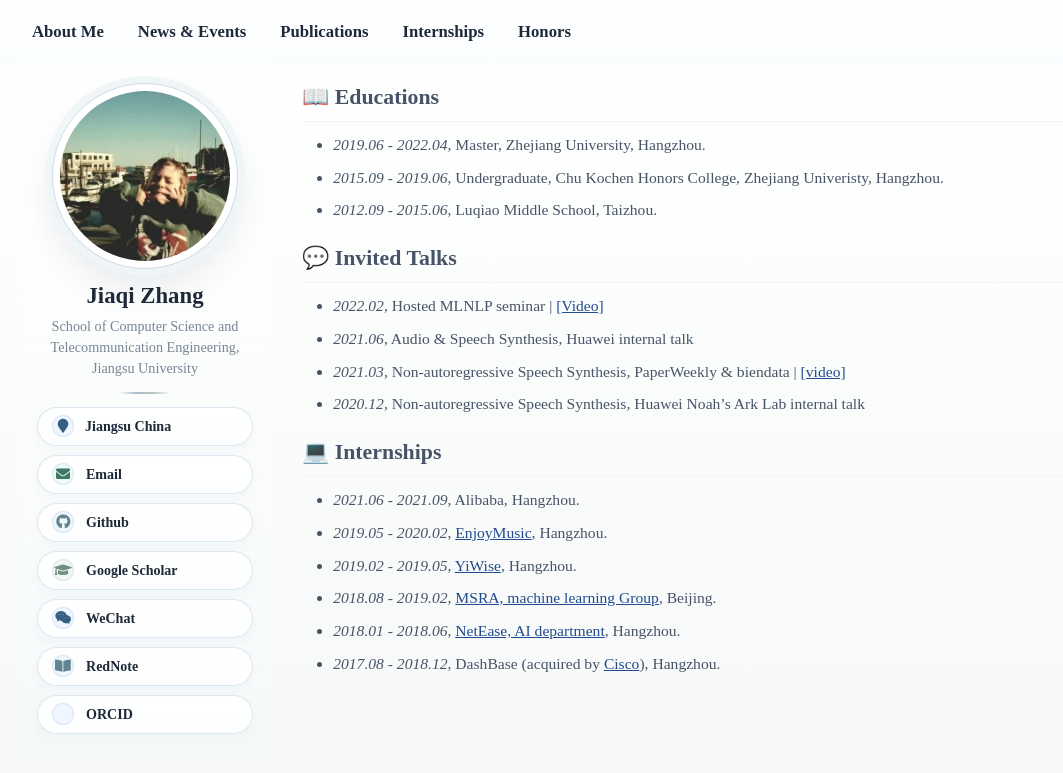
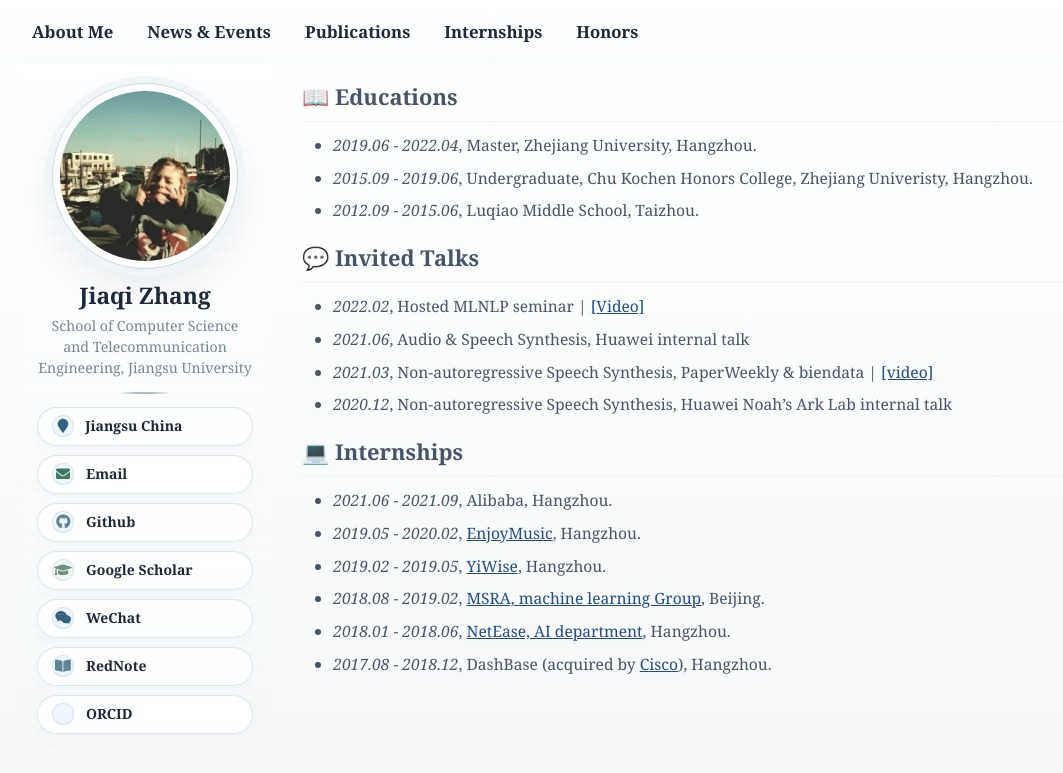
Before and after one commit to JiaqiZhang-Sengoku/JiaqiZhang-Sengoku.github.io, a Jekyll site: the page built from _pages/includes/others.md, in a window 1280 px wide. Shown: the top 773 px of the page, without its empty margins (18-1081 px from the left). Built offline with Jekyll 4.4.1, drawn with Linux system fonts in a browser that asks for light colours; our own code applies the rules of GitHub Pages for plain Markdown files.

Commit message:
20260707

```diff
--- a/_sass/_variables.scss
+++ b/_sass/_variables.scss
@@ -13,8 +13,8 @@ $paragraph-indent           : false; // true, false (default)
 $indent-var                 : 0.5em;
 
 /* system typefaces */
-$serif                      : Constantia, "Times New Roman", Georgia, serif;
-$sans-serif                 : Constantia, "Times New Roman", Georgia, serif;
+$serif                      : Cambria, "Times New Roman", serif;
+$sans-serif                 : Cambria, "Times New Roman", serif;
 // $sans-serif                 : Georgia, serif, sans-serif;
 
 // $sans-serif                 : -apple-system, ".SFNSText-Regular", "San Francisco", "Roboto", "Segoe UI", "Helvetica Neue", "Lucida Grande", Arial, sans-serif;
@@ -22,14 +22,14 @@ $monospace                  : Monaco, Consolas, "Lucida Console", monospace;
 
 /* sans serif typefaces */
 $sans-serif-narrow          : $sans-serif;
-$helvetica                  : Constantia, "Times New Roman", Georgia, serif;
+$helvetica                  : Cambria, "Times New Roman", serif;
 
 /* serif typefaces */
-$georgia                    : Constantia, "Times New Roman", Georgia, serif;
-$times                      : Constantia, "Times New Roman", Georgia, serif;
-$bodoni                     : Constantia, "Times New Roman", Georgia, serif;
-$calisto                    : Constantia, "Times New Roman", Georgia, serif;
-$garamond                   : Constantia, "Times New Roman", Georgia, serif;
+$georgia                    : Cambria, "Times New Roman", serif;
+$times                      : Cambria, "Times New Roman", serif;
+$bodoni                     : Cambria, "Times New Roman", serif;
+$calisto                    : Cambria, "Times New Roman", serif;
+$garamond                   : Cambria, "Times New Roman", serif;
 
 $global-font-family         : $sans-serif;
 $header-font-family         : $sans-serif;
--- a/assets/css/main.scss
+++ b/assets/css/main.scss
@@ -91,7 +91,7 @@ body, p, li, a, span, div, button, input, textarea, select, option, label, th, t
 h1, h2, h3, h4, h5, h6, strong, em, small, blockquote,
 .paper-box, .paper-box *, .award-card, .award-card *,
 .masthead, .masthead *, .page__content, .page__content * {
-    font-family: Constantia, "Times New Roman", Georgia, serif !important;
+    font-family: Cambria, "Times New Roman", serif !important;
 }
 
 html {
```
